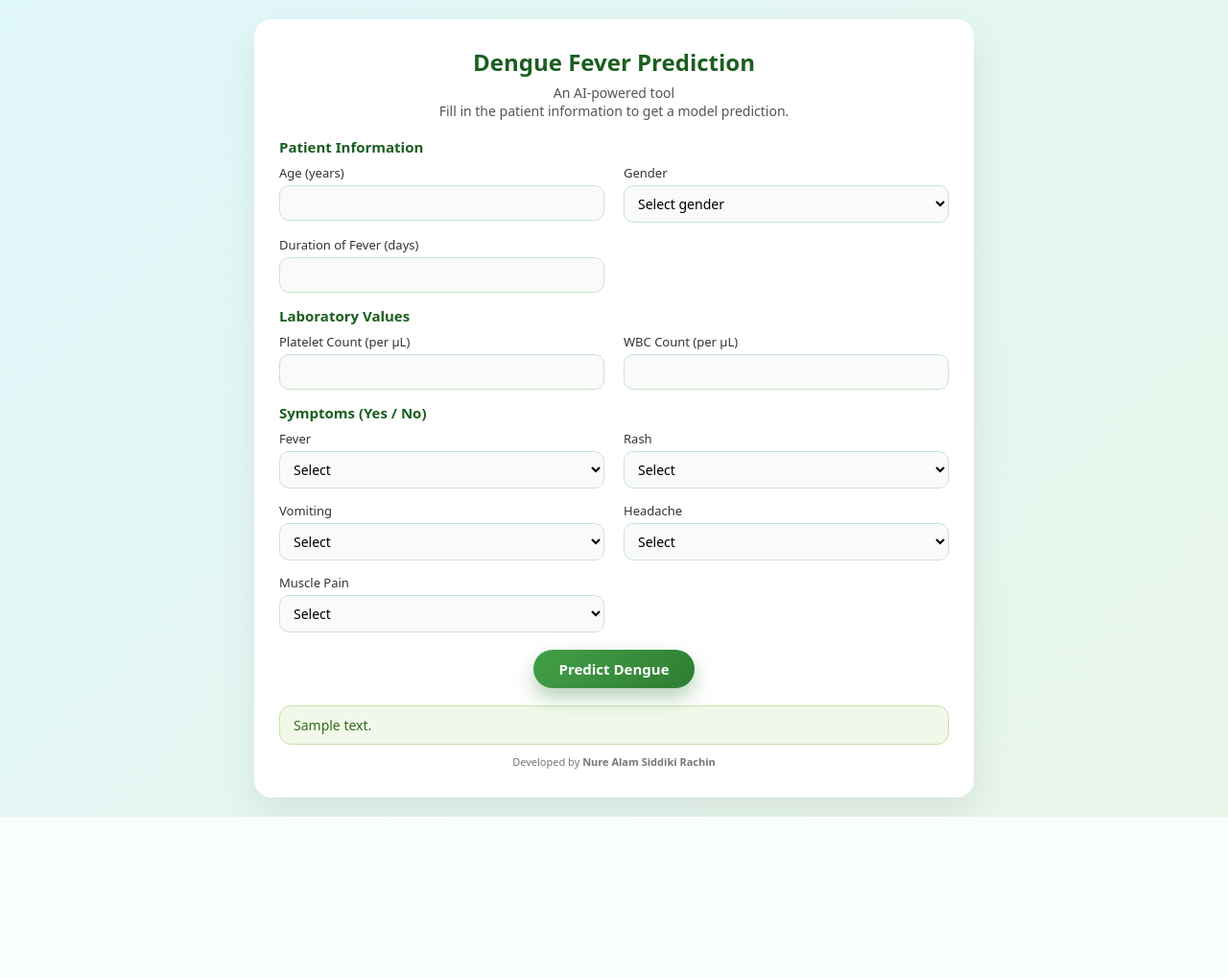
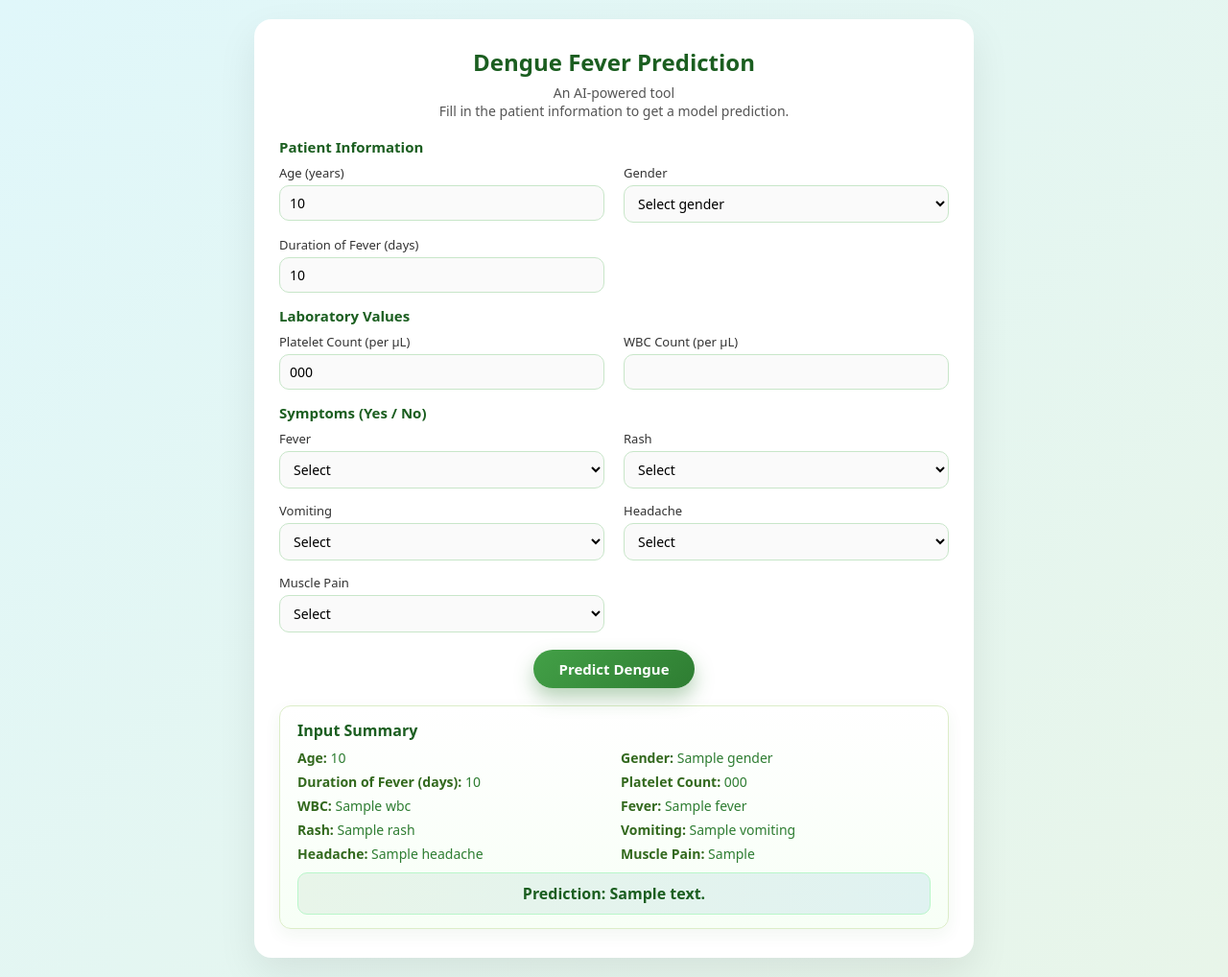
Before and after one commit to Rachin02/dengue_prediction_website, a Flask app: template templates/index.html in a window 1280 px wide. Shown: the whole page at 96% size. Before the commit the page ends 851 px from the top, so only its background shows below. Run offline with Flask 3, Linux system fonts and the light colour scheme; the template is opened without the code that fills it: most values are stand-ins (such as "Sample title", 1, 10 or a date in 2020).

Commit message:
output interface change

```diff
--- a/app.py
+++ b/app.py
@@ -61,7 +61,9 @@ def to_numeric(val):
 @flask_app.route("/predict", methods=["POST"])
 def predict():
     if model is None:
-        return render_template('index.html', prediction_text='Model not loaded. Check server logs.')
+        # return form values so the UI can re-populate fields
+        form_values = {k: v for k, v in request.form.items()}
+        return render_template('index.html', prediction_text='Model not loaded. Check server logs.', form_values=form_values)
 
     # Map form fields to the model's expected column names
     # Form field names -> CSV column names
@@ -87,6 +89,9 @@ def predict():
         target_col = form_to_col.get(form_key)
         if target_col and target_col in data_row:
             data_row[target_col] = to_numeric(form_val)
+
+    # capture submitted form values so we can re-render them in the template
+    form_values = {k: v for k, v in request.form.items()}
 
     try:
         features_df = pd.DataFrame([data_row], columns=FEATURE_COLUMNS)
@@ -116,9 +121,9 @@ def predict():
             # Fallback: show raw prediction
             label = f'The predicted value is {raw}'
 
-        return render_template('index.html', prediction_text=label)
+        return render_template('index.html', prediction_text=label, form_values=form_values)
     except Exception as e:
-        return render_template('index.html', prediction_text=f'Prediction failed: {e}')
+        return render_template('index.html', prediction_text=f'Prediction failed: {e}', form_values=form_values)
 
 
 if __name__ == "__main__":
--- a/static/style.css
+++ b/static/style.css
@@ -124,7 +124,46 @@
             border: 1px solid #c5e1a5;
             font-size: 14px;
             color: #33691e;
-            display: none; /* show this after prediction */
+            display: none; /* shown when no summary */
+        }
+
+        .summary {
+            margin-top: 18px;
+            padding: 14px 18px;
+            border-radius: 12px;
+            background: linear-gradient(180deg, #ffffff, #f7fff6);
+            border: 1px solid #dcedc8;
+            box-shadow: 0 6px 18px rgba(27,94,32,0.06);
+            color: #2e7d32;
+        }
+
+        .summary h3 {
+            margin: 0 0 8px 0;
+            font-size: 16px;
+            color: #1b5e20;
+        }
+
+        .summary ul {
+            list-style: none;
+            display: grid;
+            grid-template-columns: 1fr 1fr;
+            gap: 6px 14px;
+            margin: 6px 0 10px 0;
+            padding: 0;
+            font-size: 14px;
+        }
+
+        .summary li strong { color: #33691e; }
+
+        .prediction-large {
+            margin-top: 10px;
+            padding: 10px 12px;
+            border-radius: 10px;
+            background: linear-gradient(90deg,#e8f5e9,#e0f2f1);
+            border: 1px solid #b9f6ca;
+            font-weight: 700;
+            color: #1b5e20;
+            text-align: center;
         }
 
         .note {
--- a/templates/index.html
+++ b/templates/index.html
@@ -21,21 +21,21 @@
             <div class="grid">
                 <div class="form-group">
                     <label for="age">Age (years)</label>
-                    <input type="number" id="age" name="age" min="0" max="120" required>
+                    <input type="number" id="age" name="age" min="0" max="120" required value="{{ form_values.get('age','') if form_values is defined else '' }}">
                 </div>
 
                 <div class="form-group">
                     <label for="gender">Gender</label>
                     <select id="gender" name="gender" required>
                         <option value="">Select gender</option>
-                        <option value="male">Male</option>
-                        <option value="female">Female</option>
+                        <option value="male" {% if form_values is defined and form_values.get('gender') == 'male' %}selected{% endif %}>Male</option>
+                        <option value="female" {% if form_values is defined and form_values.get('gender') == 'female' %}selected{% endif %}>Female</option>
                     </select>
                 </div>
 
                 <div class="form-group">
                     <label for="duration">Duration of Fever (days)</label>
-                    <input type="number" id="duration" name="duration" min="0" max="30" required>
+                    <input type="number" id="duration" name="duration" min="0" max="30" required value="{{ form_values.get('duration','') if form_values is defined else '' }}">
                 </div>
             </div>
 
@@ -44,12 +44,12 @@
             <div class="grid">
                 <div class="form-group">
                     <label for="platelet">Platelet Count (per µL)</label>
-                    <input type="number" id="platelet" name="platelet" min="0" step="1" required>
+                    <input type="number" id="platelet" name="platelet" min="0" step="1" required value="{{ form_values.get('platelet','') if form_values is defined else '' }}">
                 </div>
 
                 <div class="form-group">
                     <label for="wbc">WBC Count (per µL)</label>
-                    <input type="number" id="wbc" name="wbc" min="0" step="1" required>
+                    <input type="number" id="wbc" name="wbc" min="0" step="1" required value="{{ form_values.get('wbc','') if form_values is defined else '' }}">
                 </div>
             </div>
 
@@ -60,8 +60,8 @@
                     <label for="fever">Fever</label>
                     <select id="fever" name="fever" required>
                         <option value="">Select</option>
-                        <option value="yes">YES</option>
-                        <option value="no">NO</option>
+                        <option value="yes" {% if form_values is defined and form_values.get('fever') == 'yes' %}selected{% endif %}>YES</option>
+                        <option value="no" {% if form_values is defined and form_values.get('fever') == 'no' %}selected{% endif %}>NO</option>
                     </select>
                 </div>
 
@@ -69,8 +69,8 @@
                     <label for="rash">Rash</label>
                     <select id="rash" name="rash" required>
                         <option value="">Select</option>
-                        <option value="yes">YES</option>
-                        <option value="no">NO</option>
+                        <option value="yes" {% if form_values is defined and form_values.get('rash') == 'yes' %}selected{% endif %}>YES</option>
+                        <option value="no" {% if form_values is defined and form_values.get('rash') == 'no' %}selected{% endif %}>NO</option>
                     </select>
                 </div>
 
@@ -78,8 +78,8 @@
                     <label for="vomiting">Vomiting</label>
                     <select id="vomiting" name="vomiting" required>
                         <option value="">Select</option>
-                        <option value="yes">YES</option>
-                        <option value="no">NO</option>
+                        <option value="yes" {% if form_values is defined and form_values.get('vomiting') == 'yes' %}selected{% endif %}>YES</option>
+                        <option value="no" {% if form_values is defined and form_values.get('vomiting') == 'no' %}selected{% endif %}>NO</option>
                     </select>
                 </div>
 
@@ -87,8 +87,8 @@
                     <label for="headache">Headache</label>
                     <select id="headache" name="headache" required>
                         <option value="">Select</option>
-                        <option value="yes">YES</option>
-                        <option value="no">NO</option>
+                        <option value="yes" {% if form_values is defined and form_values.get('headache') == 'yes' %}selected{% endif %}>YES</option>
+                        <option value="no" {% if form_values is defined and form_values.get('headache') == 'no' %}selected{% endif %}>NO</option>
                     </select>
                 </div>
 
@@ -96,8 +96,8 @@
                     <label for="muscle_pain">Muscle Pain</label>
                     <select id="muscle_pain" name="muscle_pain" required>
                         <option value="">Select</option>
-                        <option value="yes">YES</option>
-                        <option value="no">NO</option>
+                        <option value="yes" {% if form_values is defined and form_values.get('muscle_pain') == 'yes' %}selected{% endif %}>YES</option>
+                        <option value="no" {% if form_values is defined and form_values.get('muscle_pain') == 'no' %}selected{% endif %}>NO</option>
                     </select>
                 </div>
             </div>
@@ -106,20 +106,28 @@
                 <button type="submit">Predict Dengue</button>
             </div>
 
-            <div id="result" class="result" {% if prediction_text %}style="display:block;"{% endif %}>
-                <!-- After connecting to your ML model, show prediction here -->
+            {# Summary box: show submitted inputs and the prediction #}
+            {% if form_values is defined and form_values %}
+            <div class="summary">
+                <h3>Input Summary</h3>
+                <ul>
+                    <li><strong>Age:</strong> {{ form_values.get('age','-') }}</li>
+                    <li><strong>Gender:</strong> {{ form_values.get('gender','-') }}</li>
+                    <li><strong>Duration of Fever (days):</strong> {{ form_values.get('duration','-') }}</li>
+                    <li><strong>Platelet Count:</strong> {{ form_values.get('platelet','-') }}</li>
+                    <li><strong>WBC:</strong> {{ form_values.get('wbc','-') }}</li>
+                    <li><strong>Fever:</strong> {{ form_values.get('fever','-') }}</li>
+                    <li><strong>Rash:</strong> {{ form_values.get('rash','-') }}</li>
+                    <li><strong>Vomiting:</strong> {{ form_values.get('vomiting','-') }}</li>
+                    <li><strong>Headache:</strong> {{ form_values.get('headache','-') }}</li>
+                    <li><strong>Muscle Pain:</strong> {{ form_values.get('muscle_pain','-') }}</li>
+                </ul>
                 {% if prediction_text %}
-                    <div class="prediction">{{ prediction_text }}</div>
-                {% else %}
-                    Prediction result will appear here.
+                    <div class="prediction-large">Prediction: <span>{{ prediction_text }}</span></div>
                 {% endif %}
             </div>
-
-            <p class="note">
-                Developed by <b>Nure Alam Siddiki Rachin</b>
-            </p>
-        </form>
-    </div>
-
-</body>
-</html>
+            {% else %}
+            <div id="result" class="result">
+                Prediction result will appear here.
+            </div>
+            {% endif %}
```
